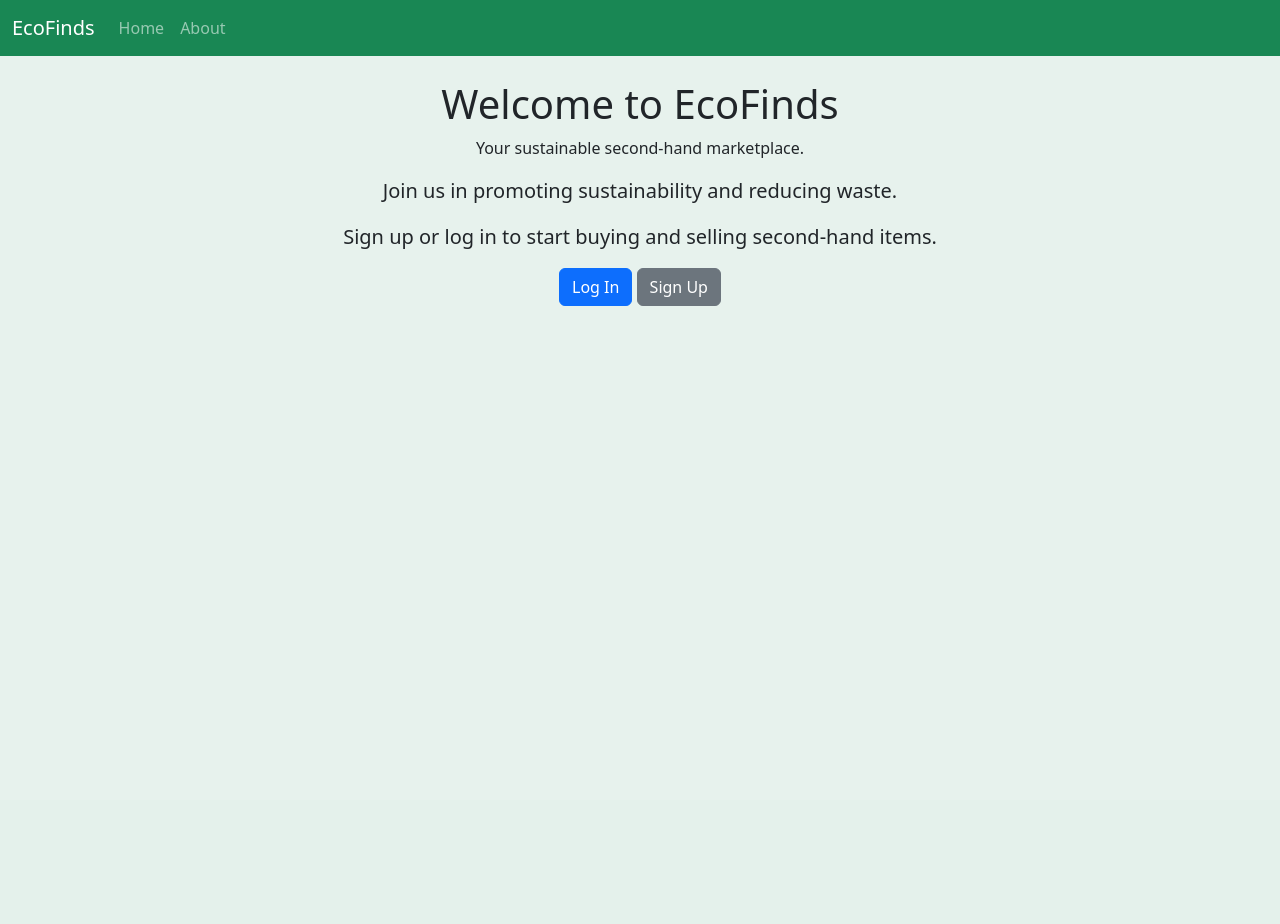
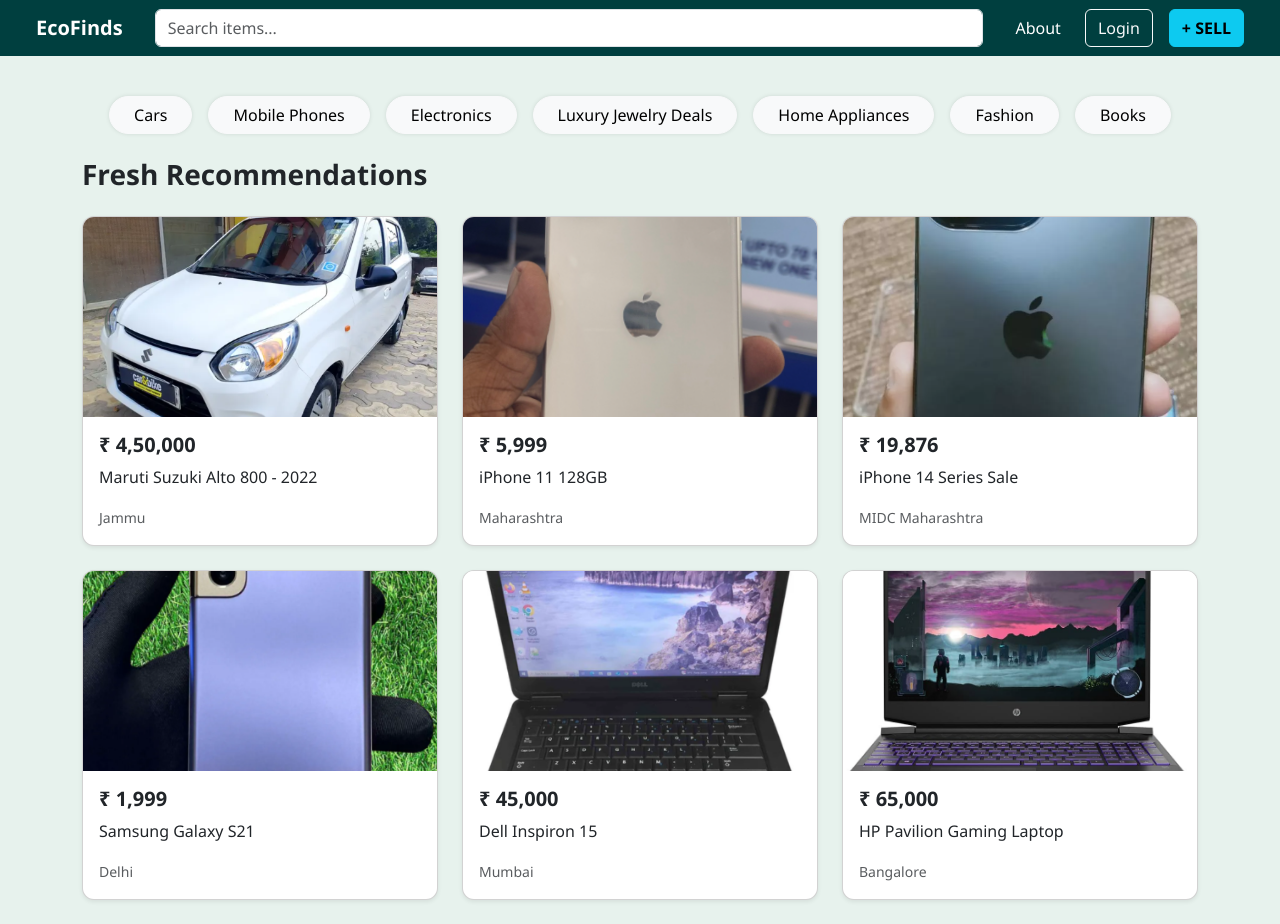
Before and after one commit to 24f2009384/EcoFinds---Team-175, a Flask app: page / in a window 1280 px wide. Before the commit the page ends 306 px from the top, so only its background shows below. Run offline with Flask 3, Linux system fonts and the light colour scheme.

Commit message:
frontend

```diff
--- a/app.py
+++ b/app.py
@@ -12,7 +12,45 @@
 
 @app.route('/')
 def index():
-    return render_template('index.html')
+    items = [
+            {
+                'title': 'Maruti Suzuki Alto 800 - 2022',
+                'price': '4,50,000',
+                'location': 'Jammu',
+                'image_url': '/static/assests/alto.png'  # Place image in static/img/
+            },
+            {
+                'title': 'iPhone 11 128GB',
+                'price': '5,999',
+                'location': 'Maharashtra',
+                'image_url': '/static/assests/iphone11.png'
+            },
+            {
+                'title': 'iPhone 14 Series Sale',
+                'price': '19,876',
+                'location': 'MIDC Maharashtra',
+                'image_url': '/static/assests/iphone14.png'
+            },
+            {
+                'title': 'Samsung Galaxy S21',
+                'price': '1,999',
+                'location': 'Delhi',
+                'image_url': '/static/assests/samsung.png'
+            },
+            {
+                'title': 'Dell Inspiron 15',
+                'price': '45,000',
+                'location': 'Mumbai',
+                'image_url': '/static/assests/dell.png'
+            },
+            {
+                'title': 'HP Pavilion Gaming Laptop',
+                'price': '65,000',
+                'location': 'Bangalore',
+                'image_url': '/static/assests/hp.png'
+            }
+           ]
+    return render_template('index.html', items = items)
 
 @app.route('/about')
 def about():
--- /dev/null
+++ b/static/css/index.css
@@ -0,0 +1,42 @@
+body {
+    background-color: #e9f7f1;
+    font-family: 'Segoe UI', Tahoma, Geneva, Verdana, sans-serif;
+}
+
+.header-bar {
+    background-color: #1debc8 !important;
+    border-radius: 8px;
+}
+
+.header-bar input {
+    border-radius: 8px;
+    padding: 0.5rem 1rem;
+}
+
+.header-bar .btn-info {
+    background-color: #00e5ff;
+    border: none;
+    padding: 0.5rem 1.5rem;
+    border-radius: 50px;
+    color: #000;
+}
+
+.ads-row .btn {
+    font-weight: 500;
+    box-shadow: 0 0 4px rgba(0, 0, 0, 0.1);
+    transition: all 0.3s ease-in-out;
+}
+
+.ads-row .btn:hover {
+    background-color: #d1f3e1;
+}
+
+.card {
+    border-radius: 12px;
+    overflow: hidden;
+}
+
+.card img {
+    height: 200px;
+    object-fit: cover;
+}
--- /dev/null
+++ b/static/js/index.js
@@ -0,0 +1,7 @@
+document.addEventListener("DOMContentLoaded", () => {
+    const sellButton = document.querySelector(".sell-btn");
+    sellButton.addEventListener("click", () => {
+        alert("Redirecting to sell page...");
+        // window.location.href = "/sell"; // Uncomment and define the route in Flask
+    });
+});
--- a/templates/base.html
+++ b/templates/base.html
@@ -1,42 +1,45 @@
 <!DOCTYPE html>
 <html lang="en">
 <head>
-    <meta charset="UTF-8">
-    <meta name="viewport" content="width=device-width, initial-scale=1.0">
-    <title>{% block title %}EcoFinds - Sustainable Second-Hand Marketplace{% endblock %}</title>
-    <link href="https://cdn.jsdelivr.net/npm/bootstrap@5.3.3/dist/css/bootstrap.min.css" rel="stylesheet" crossorigin="anonymous">
+    <meta charset="UTF-8" />
+    <meta name="viewport" content="width=device-width, initial-scale=1.0" />
+    <title>{% block title %}EcoFinds{% endblock %}</title>
+    <link href="https://cdn.jsdelivr.net/npm/bootstrap@5.3.3/dist/css/bootstrap.min.css" rel="stylesheet" />
+    <link rel="stylesheet" href="{{ url_for('static', filename='css/index.css') }}">
+    {% block head %}{% endblock %}
 </head>
+<body class="bg-success bg-opacity-10">
 
-<body class="bg-success bg-opacity-10">
-    <!-- navbar -->
-    <nav class="navbar navbar-expand-lg navbar-dark bg-success">
+    <!-- DARK GREEN NAVBAR -->
+    <nav class="navbar navbar-expand-lg px-4" style="background-color: #003f3f;">
         <div class="container-fluid">
-            <a class="navbar-brand" href="{{ url_for('index') }}">EcoFinds</a>
-            <button class="navbar-toggler" type="button" data-bs-toggle="collapse"
-                    data-bs-target="#navbarNav" aria-controls="navbarNav" aria-expanded="false"
-                    aria-label="Toggle navigation">
-                <span class="navbar-toggler-icon"></span>
-            </button>
-            <div class="collapse navbar-collapse" id="navbarNav">
-                <ul class="navbar-nav">
+            <a class="navbar-brand text-white fw-bold" href="{{ url_for('index') }}">EcoFinds</a>
+
+            <!-- Search -->
+            <form class="d-flex flex-grow-1 mx-3" role="search">
+                <input class="form-control me-2" type="search" placeholder="Search items..." aria-label="Search">
+            </form>
+
+            <!-- Right links -->
+            <ul class="navbar-nav align-items-center flex-row gap-3">
                 <li class="nav-item">
-                        <a class="nav-link" href="{{ url_for('index') }}">Home</a>
+                    <a class="nav-link text-white" href="{{ url_for('about') }}">About</a>
                 </li>
                 <li class="nav-item">
-                        <a class="nav-link" href="{{ url_for('about') }}">About</a>
+                    <a href="{{ url_for('login') }}" class="btn btn-outline-light">Login</a>
+                </li>
+                <li class="nav-item">
+                    <button class="btn btn-info fw-bold">+ SELL</button>
                 </li>
             </ul>
         </div>
-        </div>
     </nav>
 
-    <!-- main content -->
-    <div class="container mt-4">
-        {% block content %}
-        <h1>Welcome to EcoFinds</h1>
-        <p>Your sustainable second-hand marketplace.</p>
-        {% endblock %}
-    </div>
+    <!-- MAIN BODY -->
+    <main class="container py-4">
+        {% block content %}{% endblock %}
+    </main>
 
+    <script src="{{ url_for('static', filename='js/index.js') }}" defer></script>
 </body>
 </html>
--- a/templates/index.html
+++ b/templates/index.html
@@ -1,17 +1,32 @@
 {% extends "base.html" %}
 
-{% block title %}Home{% endblock %}
+{% block title %}Home - EcoFinds{% endblock %}
 
 {% block content %}
-<!-- lead the user to login/signup -->
-<div class="text-center">
-    <h1>Welcome to EcoFinds</h1>
-    <p>Your sustainable second-hand marketplace.</p>
-
-    <p class="lead">Join us in promoting sustainability and reducing waste.</p>
-    <p class="lead">Sign up or log in to start buying and selling second-hand items.</p>
-    <a href="{{ url_for('login') }}" class="btn btn-primary">Log In</a>
-    <a href="{{ url_for('signup') }}" class="btn btn-secondary">Sign Up</a>
+<div class="ads-row my-3 d-flex gap-3 flex-wrap justify-content-center">
+    <button class="btn btn-light rounded-pill px-4">Cars</button>
+    <button class="btn btn-light rounded-pill px-4">Mobile Phones</button>
+    <button class="btn btn-light rounded-pill px-4">Electronics</button>
+    <button class="btn btn-light rounded-pill px-4">Luxury Jewelry Deals</button>
+    <button class="btn btn-light rounded-pill px-4">Home Appliances</button>
+    <button class="btn btn-light rounded-pill px-4">Fashion</button>
+    <button class="btn btn-light rounded-pill px-4">Books</button>
 
 </div>
+
+<h3 class="fw-bold my-4">Fresh Recommendations</h3>
+<div class="row gy-4">
+    {% for item in items %}
+    <div class="col-md-4">
+        <div class="card h-100 shadow-sm">
+            <img src="{{ item.image_url or url_for('static', filename='img/placeholder.png') }}" class="card-img-top" alt="Product Image" />
+            <div class="card-body">
+                <h5 class="card-title fw-bold">₹ {{ item.price }}</h5>
+                <p class="card-text">{{ item.title }}</p>
+                <small class="text-muted">{{ item.location }}</small>
+            </div>
+        </div>
+    </div>
+    {% endfor %}
+</div>
 {% endblock %}
```
Also changed, not shown: static/assests/alto.png (added), static/assests/dell.png (added), static/assests/hp.png (added), static/assests/iphone11.png (added), static/assests/iphone14.png (added), static/assests/samsung.png (added). Lines whose indentation alone changed are shown as unchanged.
